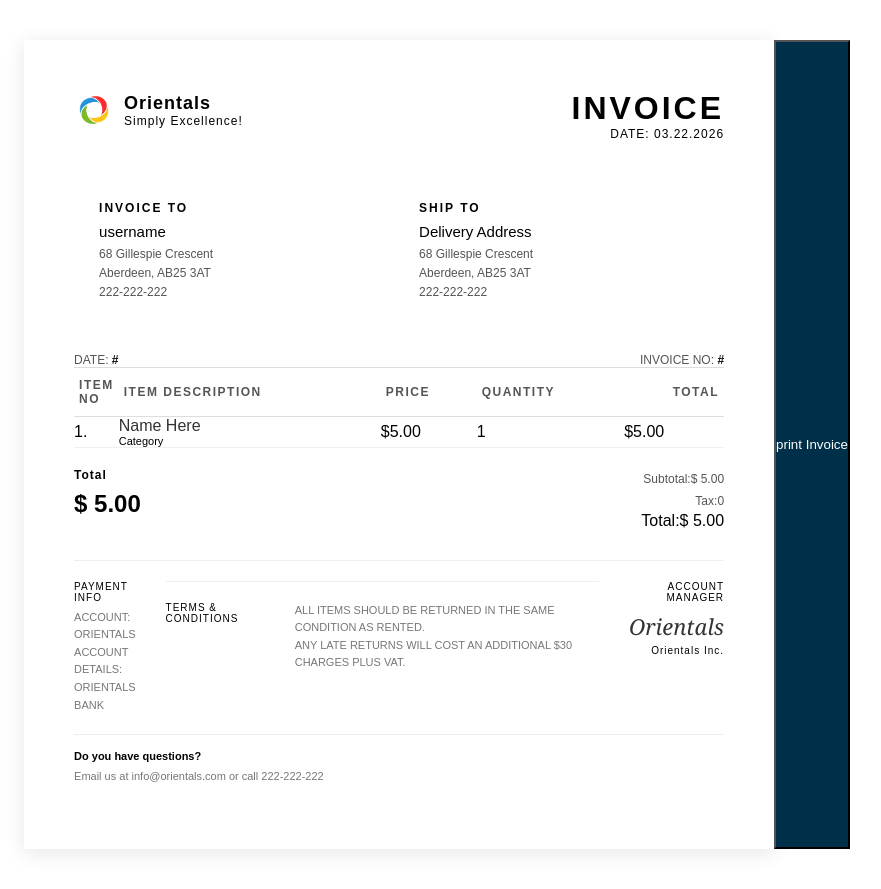
After one commit to EmmyisEmmy/CMM007---Rental-System, a PHP site: page /user/invoice.php in a window 1280 px wide. The commit adds this page. Shown: the whole page, without its empty margins (203-1084 px from the left). Run offline with PHP 8.4, Linux system fonts and the light colour scheme.

Commit message:
invoice page

```diff
--- /dev/null
+++ b/assets/css/invoice.css
@@ -0,0 +1,324 @@
+*{
+
+  margin: 0;
+  padding: 0;
+  box-sizing: border-box;
+  font-family: "Arial", sans-serif;
+
+}
+
+body {
+
+  background: white;
+  display: flex;
+  justify-content: center;
+  padding: 40px 20px;
+
+}
+
+.invoice {
+
+  background: white;
+  width: 750px;
+  padding: 50px;
+  box-shadow: 0 4px 20px rgba(0,0,0,0.1);
+
+}
+
+.top {
+
+  display: flex;
+  margin-bottom: 40px;
+  justify-content: space-between;
+  align-items: flex-start;
+}
+
+.logo_company {
+
+  align-items: center;
+  gap: 10px;
+  display: flex;
+}
+
+.complogo-box{
+
+  height: 35px;
+  width: 35px;
+  background: #222;
+}
+
+.oriental-name {
+
+  font-weight: 700;
+  letter-spacing: 1px;
+  font-size: 18px;
+
+}
+
+
+.oriental-tag {
+
+  /* font-weight: 700; */
+  letter-spacing: 1px;
+  font-size: 12px;
+
+
+}
+
+.title{
+  text-align: right;
+}
+
+.title h1{
+  font-size: 32px;
+  font-weight: 900px;
+  letter-spacing: 3px;
+
+}
+
+.title p {
+    font-size: 12px;
+  letter-spacing: 1px;
+}
+
+.Funds-bill {
+
+  display: flex;
+  padding: 20px 25px;
+  gap: 40px;
+  margin-bottom: 30px;
+}
+
+.Funds-block{
+  flex: 1;
+}
+
+.Funds-label{
+  margin-bottom: 8px;
+  letter-spacing: 2px;
+  font-size: 12px;
+  font-weight: 700;
+  text-transform: uppercase;
+
+
+}
+
+.invoice-owner{
+  font-size: 15px;
+  margin-bottom: 5px;
+
+
+}
+
+.address {
+
+  font-size: 12px;
+  line-height: 1.6;
+  color: #555;
+
+
+}
+
+.invoice-box {
+
+  display: flex;
+  color: #555;
+  justify-content: space-between;
+  font-size: 12px;
+  color: #555;
+
+
+}
+
+.invoice-box span {
+  font-weight: 600;
+  color: #111;
+
+
+}
+
+table {
+
+  margin-bottom: 20px;
+  border-collapse: collapse;
+  width: 100%;
+}
+
+thead tr {
+
+  border-top: 1px solid #ddd;
+  border-bottom: 1px solid #ddd;
+}
+
+thead th {
+
+  letter-spacing: 1.5px;
+  font-size: 12px;
+  text-align: left;
+  padding: 10px 5px;
+  font-weight: 700;
+  text-transform: uppercase;
+  color: #555;
+
+}
+
+thead th:last-child,
+tbody th:last-child {
+  text-align: right;
+}
+
+tbody tr {
+
+  border-bottom: 1px solid #f0f0f0;
+}
+
+.no-of-item {
+
+  width: 20px;
+
+}
+
+.description_item{
+
+  color: #333;
+}
+
+.description_sub{
+  font-size: 11px;
+}
+
+.total-items-section{
+
+  display: flex;
+  justify-content: space-between;
+  align-items: flex-start;
+  margin-bottom: 30px;
+}
+
+.total-item {
+
+  font-size: 12px;
+  margin-bottom: 8px;
+  letter-spacing: 1px;
+  font-weight: 700;
+
+}
+
+.amount {
+  font-size: 24px;
+  font-weight: 700;
+  position: relative;
+  display: inline-block;
+}
+
+/* .amount::after {
+
+  content: '';
+  bottom: -4px;
+  position: absolute;
+  left: 0;
+  width: 100%;
+} */
+
+.breakdown{
+  text-align: right;
+}
+
+.row-total{
+
+  font-size: 12px;
+  gap: 60px;
+  padding: 4px 0;
+  justify-content: space-between;
+  color: #555;
+
+}
+
+.footer{
+ display: flex;
+ gap: 30px;
+ padding-top: 20px;
+ border-top: 1px solid #eee;
+ margin-bottom: 20px;
+}
+
+.block-footer {
+  flex: 1;
+
+}
+
+.label-footer{
+
+  letter-spacing: 1px;
+  font-size: 10px;
+  margin-bottom: 6px;
+  text-transform: uppercase;
+}
+
+.text-footer {
+  line-height: 1.6;
+  color: #777;
+  font-size: 11px;
+  text-transform: uppercase;
+}
+
+.sign{
+  text-align: right;
+  flex: 1;
+}
+
+.label-sign{
+
+  margin-bottom: 8px;
+  font-size: 10px;
+  letter-spacing: 1px;
+  text-transform: uppercase;
+}
+
+.label-sign-name{
+
+    margin-bottom: 4px;
+    font-style: italic;
+    font-family: Georgia, serif;
+    color: #333;
+    font-size: 22px;
+}
+
+.signature{
+  font-size: 10px;
+  letter-spacing: 1px;
+  margin-bottom: 8px;
+}
+
+.print{
+  background: #003049;
+  color: white;
+  cursor: pointer;
+}
+
+@media print {
+  body { background: white; padding: 0;}
+  .invoice { box-shadow: none;}
+  .print {display: none;}
+}
+
+.FAQ{
+
+  border-top: 1px solid #eee;
+  margin-bottom: 15px;
+  padding-top: 15px;
+}
+
+.FAQ p{
+
+  font-size: 11px;
+  margin-bottom: 4px;
+  font-weight: 700;
+}
+
+.FAQ span{
+
+  font-size: 11px;
+  color:#777;
+
+}
--- /dev/null
+++ b/user/invoice.php
@@ -0,0 +1,138 @@
+<!DOCTYPE html>
+<html lang="en">
+<head>
+  <meta charset="UTF-8">
+  <meta name="viewport" content="width=device-width, initial-scale=1.0">
+  <title>Invoice</title>
+  <link rel="stylesheet" href="../assets/css/invoice.css">
+</head>
+<body>
+
+<div class="invoice">
+
+    <div class="top">
+        <div class="logo_company">
+          <img src="../assets/image/logo_new.png" width="40" height="40">
+          <div>
+              <div class="oriental-name">Orientals</div>
+              <div class="oriental-tag">Simply Excellence!</div>
+          </div>
+        </div>
+
+        <div class="title">
+            <h1>INVOICE</h1>
+            <p>DATE: <?php echo date ('m.d.Y'); ?></p>
+
+        </div>
+    </div>
+
+    <div class="Funds-bill">
+        <div class="Funds-block">
+            <div class="Funds-label">Invoice To</div>
+            <div class="invoice-owner">username</div>
+            <div class="address">
+                68 Gillespie Crescent<br>
+                Aberdeen, AB25 3AT<br>
+                222-222-222
+            </div>
+        </div>
+
+        <div class="Funds-block">
+            <div class="Funds-label">Ship To</div>
+            <div class="invoice-owner">Delivery Address</div>
+            <div class="address">
+                68 Gillespie Crescent<br>
+                Aberdeen, AB25 3AT<br>
+                222-222-222
+            </div>
+        </div>
+    </div>
+
+    <div class="invoice-box">
+        <div>DATE: <span>#</span></div>
+        <div>INVOICE NO: <span>#</span></div>
+    </div>
+
+    <table>
+
+        <thead>
+              <tr>
+
+                <th class="no-of-item">Item No</th>
+                <th>Item Description</th>
+                <th>Price</th>
+                <th>Quantity</th>
+                <th>Total</th>
+              </tr>
+        </thead>
+
+      <tbody>
+
+          <tr>
+              <td class="no-of-item">1.</td>
+              <td>
+                  <div class="description_item">Name Here</div>
+                  <div class="description_sub">Category</div>
+              </td>
+              <td>$5.00</td>
+              <td>1</td>
+              <td>$5.00</td>
+          </tr>
+
+      </tbody>
+
+    </table>
+
+    <div class="total-items-section">
+        <div>
+          <div class="total-item">Total</div>
+          <div class="amount">$ 5.00</div>
+        </div>
+        <div class="breakdown">
+          <div class="row-total"><span>Subtotal:</span><span>$ 5.00</span></div>
+          <div class="row-total"><span>Tax:</span><span>0</span></div>
+          <div class="row-total-overall"><span>Total:</span><span>$ 5.00</span></div>
+        </div>
+    </div>
+
+    <div class="footer">
+        <div class="block-footer">
+            <div class="label-footer">Payment Info</div>
+            <div class="text-footer">
+                Account: Orientals<br>
+                Account Details: Orientals Bank
+            </div>
+        </div>
+
+
+        <div class="footer">
+            <div class="label-footer">Terms & Conditions</div>
+            <div class="text-footer">
+                All Items should be returned in the same condition as rented.<br>
+                Any Late returns will cost an additional $30 charges plus VAT.
+            </div>
+        </div>
+
+        <div class="sign">
+
+            <div class="label-sign">Account Manager</div>
+            <div class="label-sign-name">Orientals</div>
+            <div class="signature">Orientals Inc.</div>
+        </div>
+      </div>
+
+      <div class="FAQ">
+
+          <p>Do you have questions?</p>
+          <span>Email us at info@orientals.com or call 222-222-222</span>
+      </div>
+
+
+  </div>
+
+
+    <button onclick="window.print()" class="print">print Invoice</button>
+
+
+</body>
+</html>
--- a/user/successful.php
+++ b/user/successful.php
@@ -43,9 +43,11 @@ $table_query = mysqli_query($conn, "SELECT * FROM rentals WHERE status= 'availab
             <h2>Your Payment is Succesful</h2>
             <p>Congratulations! Your rental is on the way.</p>
             <!-- <i class="fas fa-paper-plane"></i> -->
+             <!-- ?id=<?php echo $order_id; ?> -->
              <img src="../assets/image/sucess.png" style="width: 150px; height: 150px;" alt="success">
             <div class="back-button">
                 <a href="dashboardu.php"><button type="button" class="btn btn-primary btn-lg">Go back</button></a>
+                <a href="invoice.php"><button type="button" class="btn btn-primary btn-lg">View Your Invoice</button></a>
             </div>
       </div>
 <script src="https://cdn.jsdelivr.net/npm/bootstrap@5.3.8/dist/js/bootstrap.bundle.min.js"></script>
```
Also changed, not shown: user/cart.php (+55 -13 lines), user/navbaru.php (+10 -5 lines), user/profile.php (added, +16 -0 lines), assets/Image/edit.png (added), assets/Image/trash.png (added).
